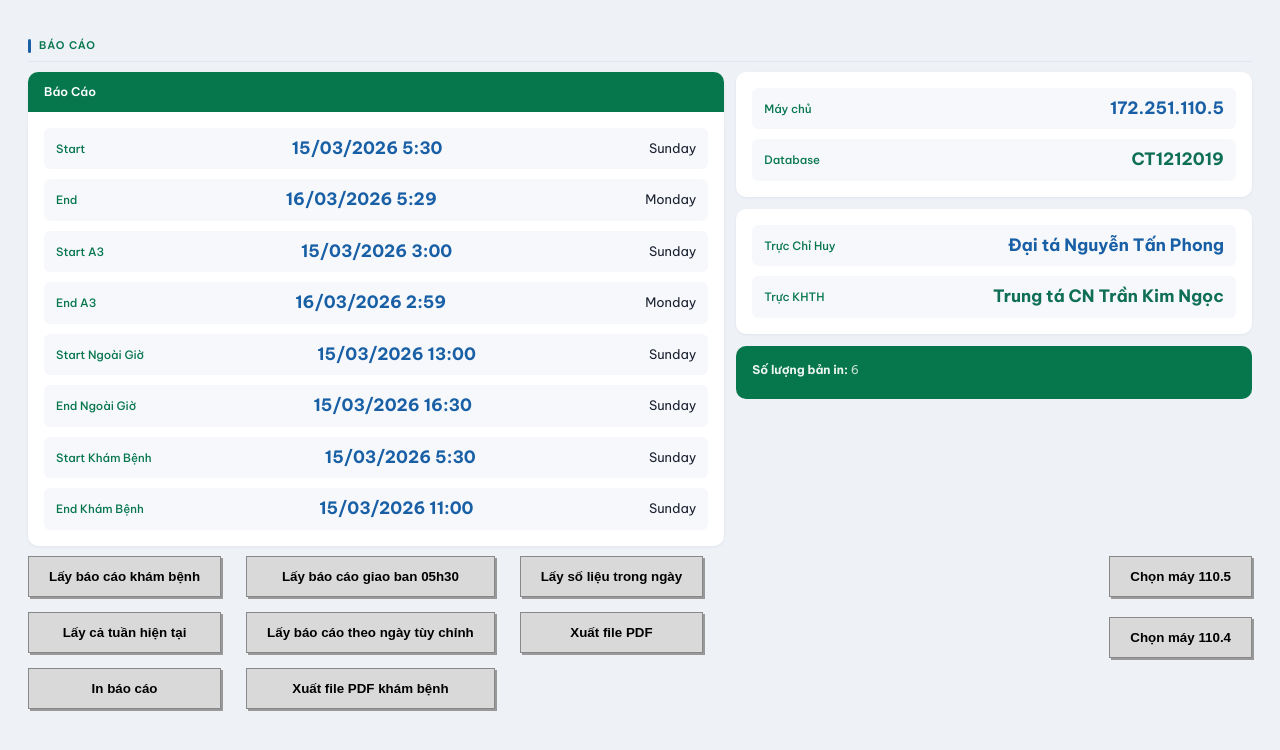
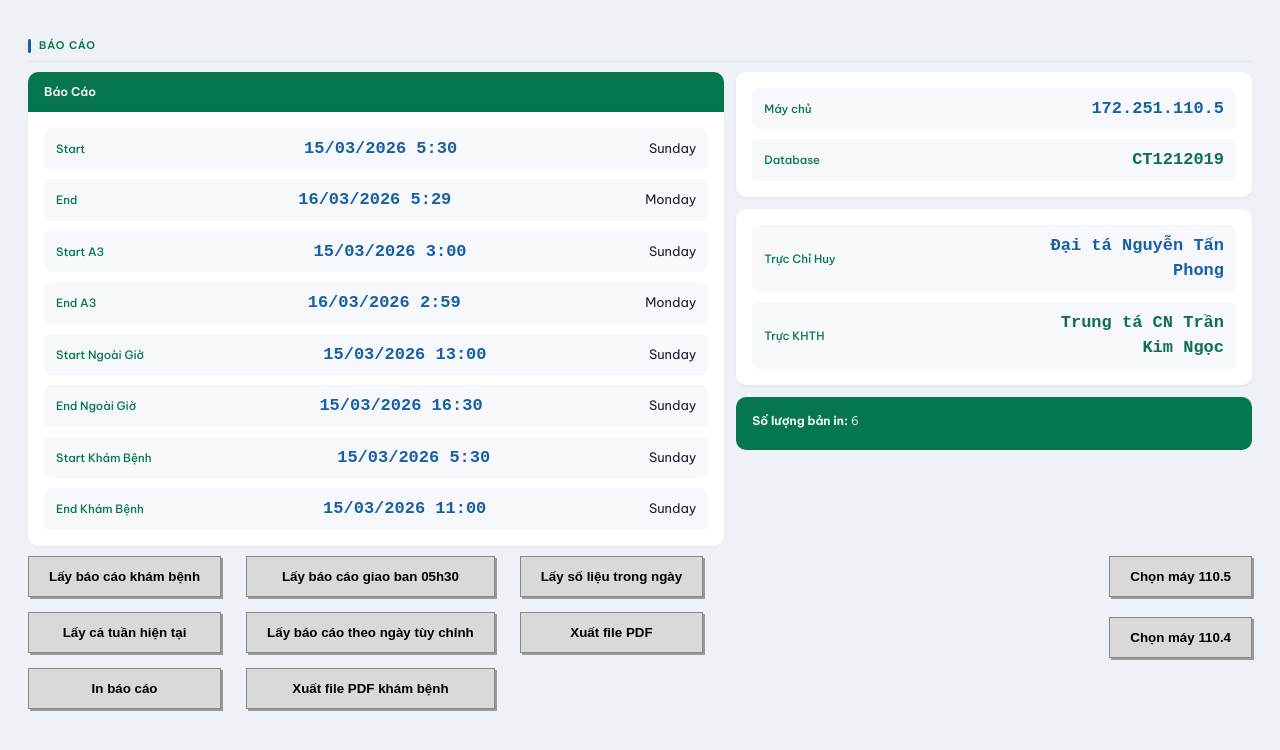
Before and after one commit to lesacIT/fe-121, a plain HTML site: page config.html in a window 1280 px wide. Drawn offline with nearby package versions, Linux system fonts and the light colour scheme.

Commit message:
add file

```diff
--- a/config.html
+++ b/config.html
@@ -267,6 +267,13 @@
 .btn-item:active {
     box-shadow: inset 2px 2px 5px #999;
 }
+.svc-val {
+    font-family: monospace;
+    width: 180px;
+    display: inline-block;
+    text-align: right;
+}
+
 </style>
 </head>
 <body>
@@ -275,12 +282,6 @@
 
 
 <div class="page">
-
-
-
-
-
-
   <!-- ===== BOTTOM SECTION ===== -->
   <div class="sec mt">Báo Cáo</div>
   <div class="bottom-grid">
@@ -292,7 +293,7 @@
 
       </div>
         <div class="card">
-          <div class="svc-grid">
+          <div class="svc-grid c-colums">
             <div class="svc-item">
               <span class="svc-label">Start</span>
               <span class="svc-val">15/03/2026 5:30</span>
```
Lines whose indentation alone changed are shown as unchanged.
